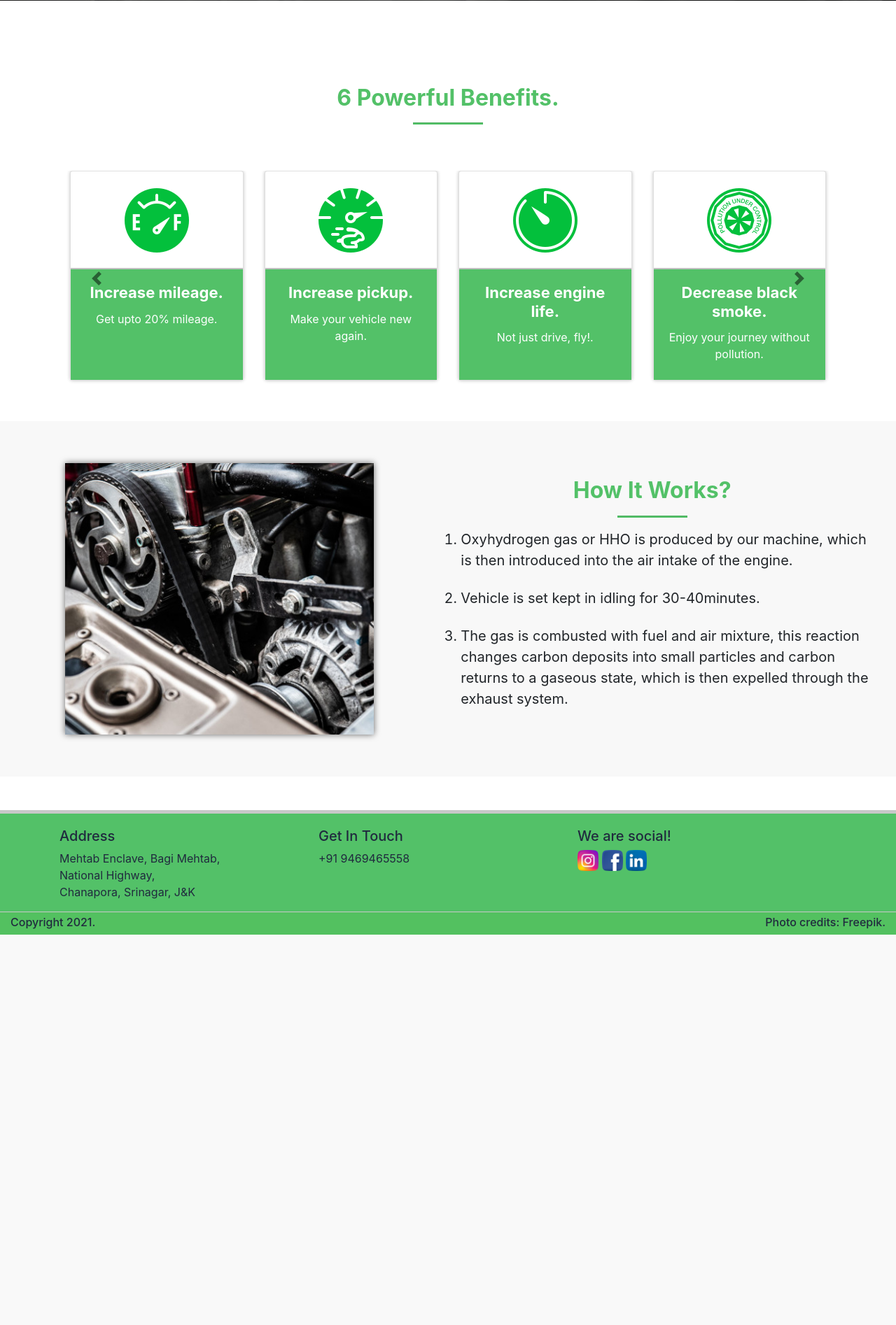
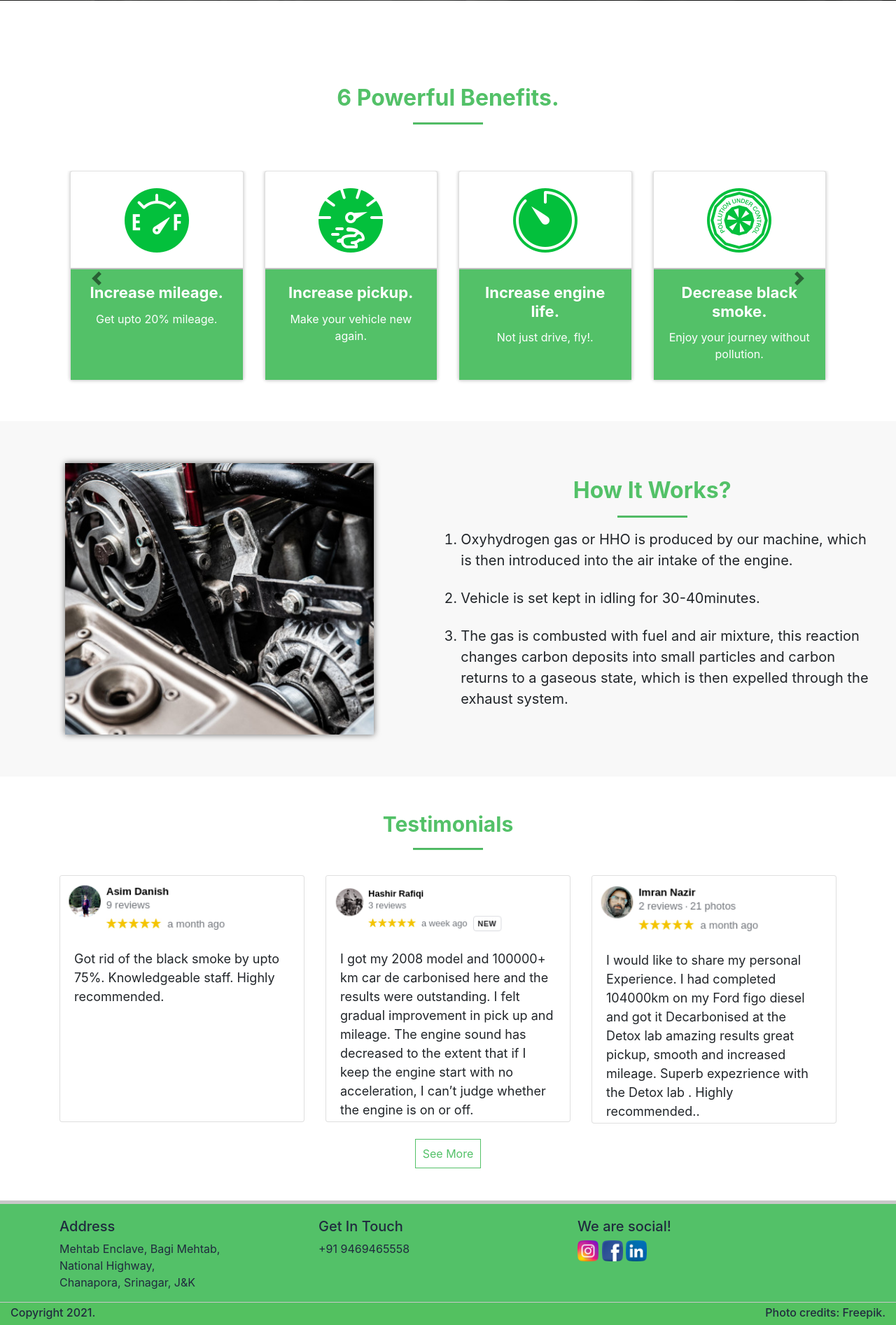
Before and after one commit to Ahtii/detoxlab, a Django app: template templates/home.html in a window 1280 px wide. Shown: the part 719-2613 px from the top of the page at 70% size. Before the commit the page ends 2055 px from the top, so only its background shows below. Run offline with Django 3.2, Linux system fonts and the light colour scheme; the template is opened without the code that fills it, so the values that code supplies are empty; some libraries are stand-ins or nearby versions.

Commit message:
add reviews

```diff
--- a/static/css/home.css
+++ b/static/css/home.css
@@ -95,7 +95,7 @@
     font-size: 20px;
 }
 
-.working-body .separator, .benefits-title .separator {
+.working-body .separator, .benefits-title .separator, .reviews .separator {
     background-color: #53C168;
     width: 100px;
     height: 2px;
@@ -189,6 +189,40 @@
     box-shadow: 0px -2px 0px silver;
 }
 
+.reviews {
+    margin-top: 50px;
+}
+
+.reviews-title {
+    margin-bottom: 20px;
+}
+
+.reviews-title h2 {
+    color: #53C168;
+    font-weight: bold;
+    font-size: 30px;
+}
+
+.reviews .card-img {
+    height: auto;
+    width: 80%;
+}
+
+.reviews .card-body {
+    height: 250px;
+    font-size: 18px;
+}
+
+.reviews-btn {
+    color: #53C168;
+    border: 1px solid #53C168;
+    padding: 10px;
+}
+
+.reviews-btn:hover {
+    border: 2px solid #53C168;
+}
+
 @media only screen and (max-width: 760px){
     .working-small-screen {
         display: block;
--- a/templates/base/components/navbar.html
+++ b/templates/base/components/navbar.html
@@ -39,7 +39,7 @@
         <div class="collapse navbar-collapse" id="navbarCollapseTarget">
             <ul class="navbar-nav ml-auto">
                 <li class="nav-item">
-                    <a class="nav-link" role="button">BENEFITS</a>
+                    <a class="nav-link" role="button" href="#benefits">BENEFITS</a>
                 </li>
                 <li class="nav-item">
                     <a class="nav-link" role="button">ABOUT US</a>
--- a/templates/base/components/tagline.html
+++ b/templates/base/components/tagline.html
@@ -95,11 +95,11 @@
       <img class="cover-pic" src="{% static '/media/images/others/cover0_back.jpg' %}" alt="First slide">
       <div class="carousel-caption d-flex h-100 align-items-center justify-content-center">
         <p>
-          <span class="carousel-title"> BEST ENGINE DECARBONIZATION IN SRINAGAR, KASHMIR. </span><br><br>
+          <span class="carousel-title"> BEST ENGINE DECARBONIZATION SERVICE IN SRINAGAR, KASHMIR. </span><br><br>
           <span class="carousel-sub-title"> Decarbonize your vehicle. </span>
           <br><br><br>
           <button class="btn" style="text-align: center; background-color: lightgreen; font-size: 22px;">
-            Learn More.
+            <a href="#benefits" style="color: rgb(32, 42, 62);"> Know More. </a>
           </button>
         </p>
       </div>
--- a/templates/home.html
+++ b/templates/home.html
@@ -3,7 +3,7 @@
 {% block child_body %}
 
 <!-- WORKING -->
-<div class="container benefits">
+<div id="benefits" class="container benefits">
     <div class="row benefits-title">
         <div class="col-12">
             <h2> 6 Powerful Benefits. </h2>
@@ -143,4 +143,63 @@
     </div>
 </div>
 
+<div class="container reviews">
+    <div class="row reviews-title">
+        <div class="col-12 text-center">
+            <h2> Testimonials </h2>
+            <hr class="separator">
+        </div>
+    </div>
+    <div class="row">
+        <div class="col-md-4 col-12">
+            <div class="card">
+                <img class="card-img" src="{% static 'media/images/others/rp2.png' %}">
+                <p class="card-body">
+                    Got rid of the black smoke by upto 75%.
+                    Knowledgeable staff.
+                    Highly recommended.
+                </p>
+            </div>
+        </div>
+        <div class="col-md-4 col-12">
+            <div class="card">
+                <img class="card-img" src="{% static 'media/images/others/rp3.png' %}">
+                <p class="card-body">
+                    I got my 2008 model and 100000+ km car de carbonised here and the results were outstanding.
+                    I felt gradual improvement in pick up and mileage.
+                    The engine sound has decreased to the extent that if I keep the engine start with no acceleration,
+                    I can’t judge whether the engine is on or off.
+                </p>
+            </div>
+        </div>
+        <div class="col-md-4 col-12">
+            <div class="card">
+                <img class="card-img" src="{% static 'media/images/others/rp.png' %}">
+                <p class="card-body">
+                    I would like to share my  personal Experience.
+                    I had completed 104000km on my Ford figo diesel and got it Decarbonised at the Detox lab
+                    amazing results great pickup, smooth and increased mileage.
+                    Superb expezrience with the Detox lab . Highly recommended..
+                </p>
+            </div>
+        </div>
+<!--        <div class="col-4">-->
+<!--            <div class="card">-->
+<!--                <img class="card-img" src="{% static 'media/images/others/r6.png' %}">-->
+<!--                <p class="card-body">-->
+<!--                    Excellent service. The car feels much better and surely-->
+<!--                    the pickup and mileage has improved drastically.-->
+<!--                    A must visit for all those who own a two wheeler or a four wheeler.-->
+<!--                    The detox lab wish you all the success-->
+<!--                </p>-->
+<!--            </div>-->
+<!--        </div>-->
+    </div><br>
+    <div class="row text-center">
+        <div class="col-12">
+            <button class="btn"><a class="reviews-btn" target="_blank" href="https://www.google.com/maps/place/The+Detox+Lab+%7C+Best+Engine+Decarbonization%2FCarbon+Cleaning+Service+in+Srinagar,+Kashmir/@34.0218188,74.8071903,17z/data=!3m1!4b1!4m5!3m4!1s0x38e18f6f835e084d:0x84fc7d145806d2cd!8m2!3d34.0218144!4d74.809379"> See More </a></button>
+        </div>
+    </div>
+</div>
+
 {% endblock %}
```
Also changed, not shown: static/css/base/components/cover_footer.css (+19 -0 lines), static/media/images/others/r1.png (added), static/media/images/others/r2.png (added), static/media/images/others/r3.png (added), static/media/images/others/r6.png (added), static/media/images/others/rp.png (added), static/media/images/others/rp2.png (added), static/media/images/others/rp3.png (added).
